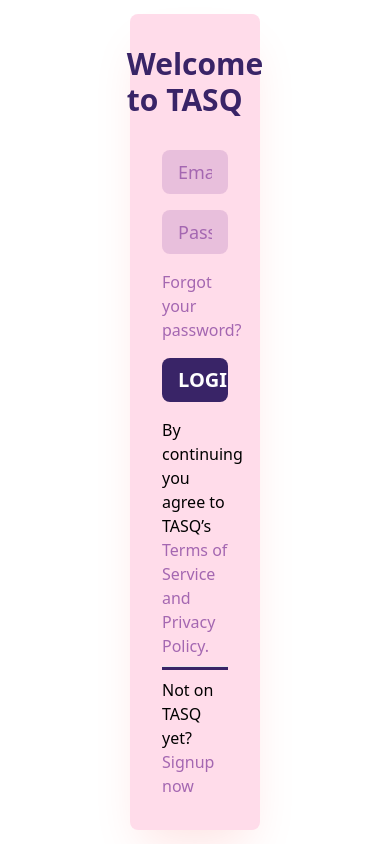
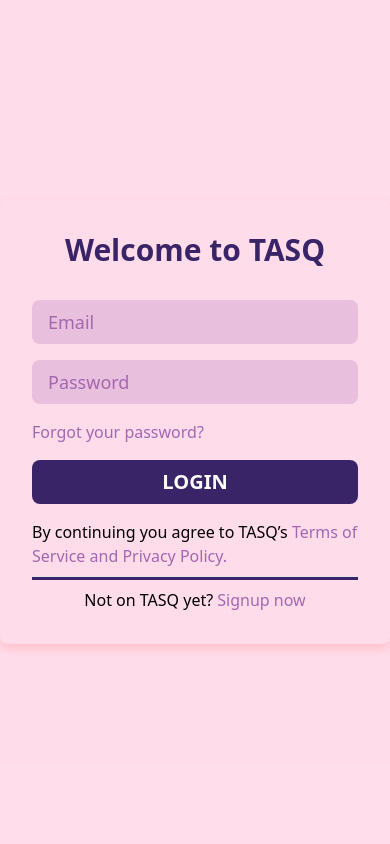
Before and after one commit to ClydeMondero/task-management-app, a React (Create React App) app in the folder frontend/: page /login in a window 390 px wide. Built offline with nearby package versions, Linux system fonts and the light colour scheme; no server answers; the HTML template or start-up script is replaced by a standard one.

Commit message:
refactor: responsive layout for login

```diff
--- a/frontend/src/pages/Home.js
+++ b/frontend/src/pages/Home.js
@@ -48,8 +48,6 @@
             { withCredentials: true }
         );
 
-        console.log(data);
-
         setTasks(data);
     }
 
--- a/frontend/src/pages/Login.js
+++ b/frontend/src/pages/Login.js
@@ -87,8 +87,8 @@
     }
 
     return (
-        <div className="flex items-center justify-center h-lvh ">
-            <div className="flex flex-col gap-8 p-8 bg-secondary-bg h-max w-1/3 rounded-lg shadow-2xl shadow-red-100">
+        <div className="h-screen bg-secondary-bg flex justify-center items-center md:bg-white">
+            <div className="flex flex-col gap-8 p-8 rounded-lg shadow-[0_5px_10px_pink] md:bg-secondary-bg">
                 <p className="self-center text-3xl font-bold text-primary">Welcome to TASQ</p>
                 <form className="flex flex-col gap-4 outline-none" onSubmit={handleSubmit}>
                     <input name="email" className="input" type="text" placeholder="Email" value={email} onChange={handleOnChange} />
--- a/frontend/tailwind.config.js
+++ b/frontend/tailwind.config.js
@@ -2,6 +2,9 @@
 module.exports = {
   content: ["./src/**/*.{js,jsx,ts,tsx}",],
   theme: {
+    container: {
+      center: true,
+    },
     extend: {
       colors: {
         "secondary-bg": "rgba(255, 209, 227, 0.75)",
```
